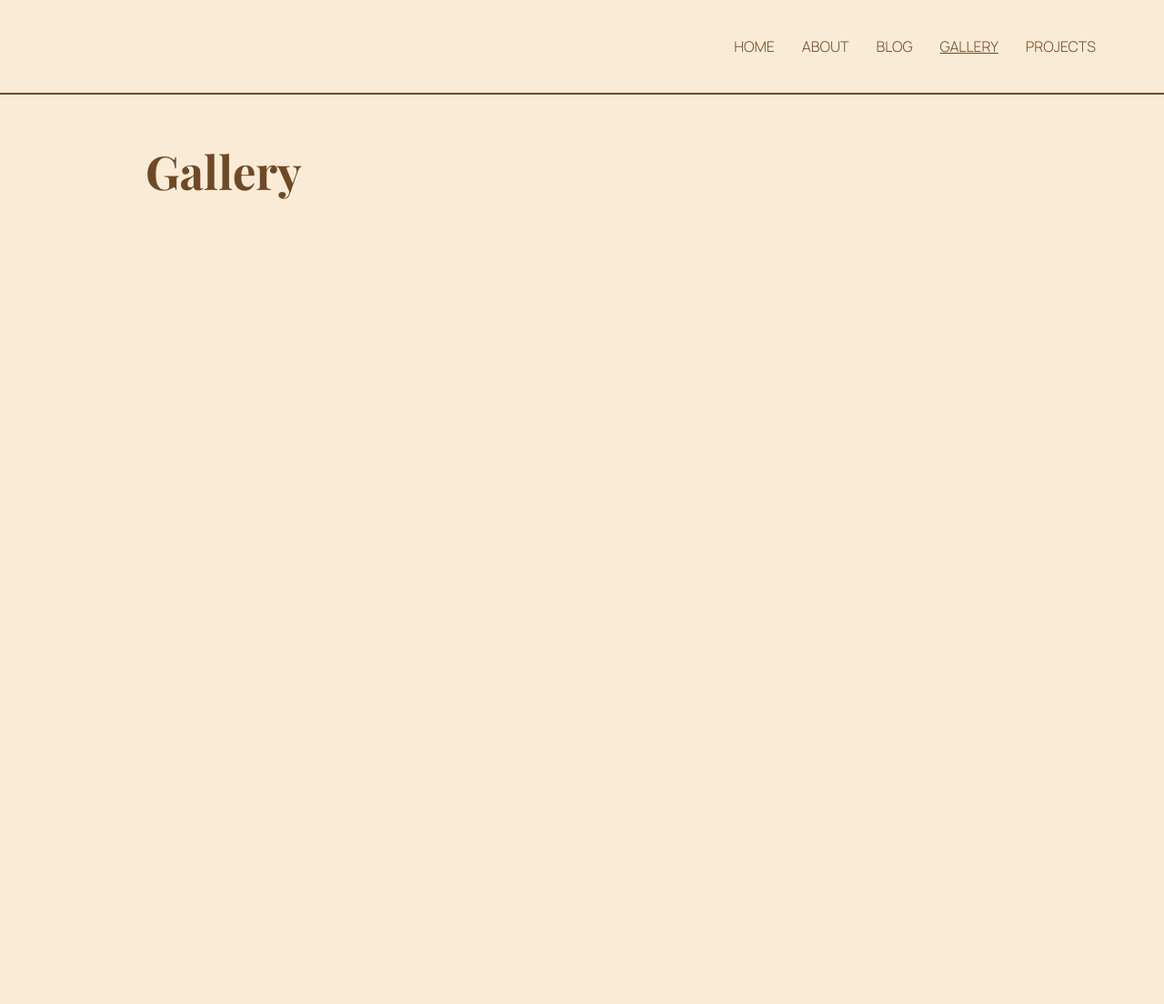
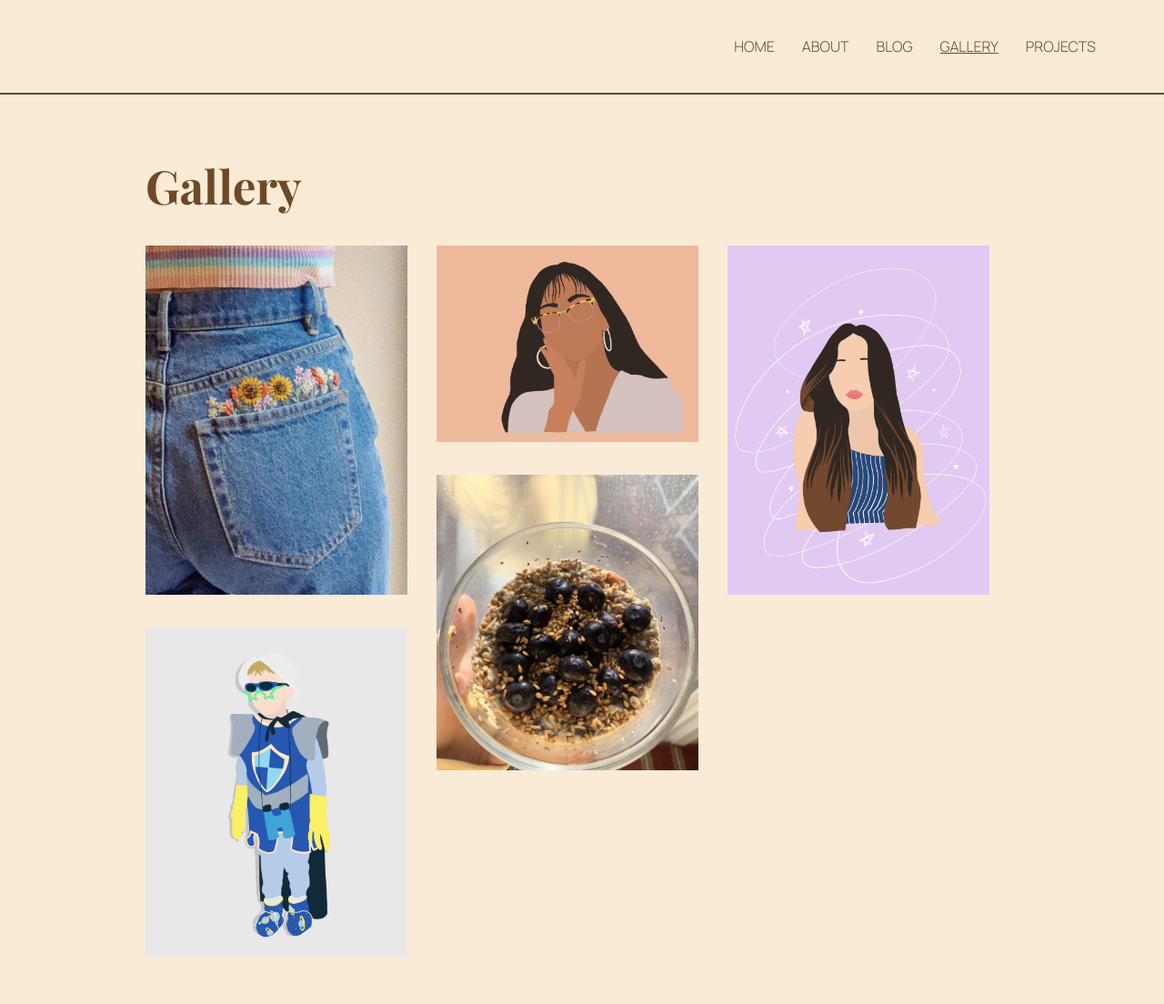
Before and after one commit to vivieli77/vivsdivs, a Jekyll site: the page built from gallery.html, in a window 1280 px wide. Shown: the whole page at 91% size. Built offline with Jekyll 4.4.1, drawn with Linux system fonts in a browser that asks for light colours; before the commit the page ends 900 px from its top, so only the background shows below that.

Commit message:
gallery updates

```diff
--- a/_sass/main.scss
+++ b/_sass/main.scss
@@ -31,6 +31,19 @@ body {
   margin: auto;
   flex: 1 0 auto;
   padding: 1em;
+}
+#gallery {
+    display: flex;
+    justify-content: flex-start;
+    max-width:75vw;
+}
+#col {
+    flex: 1 0 0;
+    margin-right: 2em;
+    img{
+        margin: 1em 0em;
+        max-width: 100%;
+    }
 }
 #text {
   color: #6F4926;
@@ -96,7 +109,7 @@ body {
 #content {
   max-width: 60em;
   margin: auto;
-  padding: 1em;
+  padding: 2em;
 }
 #kevin {
   font-size: 3.2rem;
@@ -134,7 +147,6 @@ body {
   color: #6F4926;
   margin-bottom: 0.2em;
 }
-
 .post.full .date {
   margin-bottom: 2em;
 }
@@ -154,4 +166,4 @@ body::-webkit-scrollbar-thumb {
     img {
       max-height: 75vh;
     }
-  }
+}
--- a/about.html
+++ b/about.html
@@ -19,5 +19,5 @@ title: About
       <a href="https://open.spotify.com/user/vivieli77?si=Let5r8DtRlqu5q5BQ9snqA"><img src="assets/spotify.svg"></a>
     </div>
   </div>
-  <div id="abtimage"><img src="assets/viv.svg"></div>
+  <div id="abtimage"><img src="assets/viv.png"></div>
 </div>
--- a/gallery.html
+++ b/gallery.html
@@ -1,5 +1,18 @@
 ---
 layout: default
-title: Home
+title: Gallery
 ---
 <h1 id="kevin">Gallery</h1>
+<div id="gallery">
+    <div id="col">
+        <img src="assets/flowerdenim.jpg">
+        <img src="assets/kev.png">
+    </div>
+    <div id="col">
+        <img src="assets/rafiza.png">
+        <img src="assets/brekkie.jpg">
+    </div>
+    <div id="col">
+        <img src="assets/yuyu.png">
+    </div>
+</div>
```
Also changed, not shown: assets/brekkie.jpg (added), assets/flowerdenim.jpg (added), assets/kev.png (added), assets/rafiza.png (added), assets/viv.png (added), assets/yuyu.png (added).
